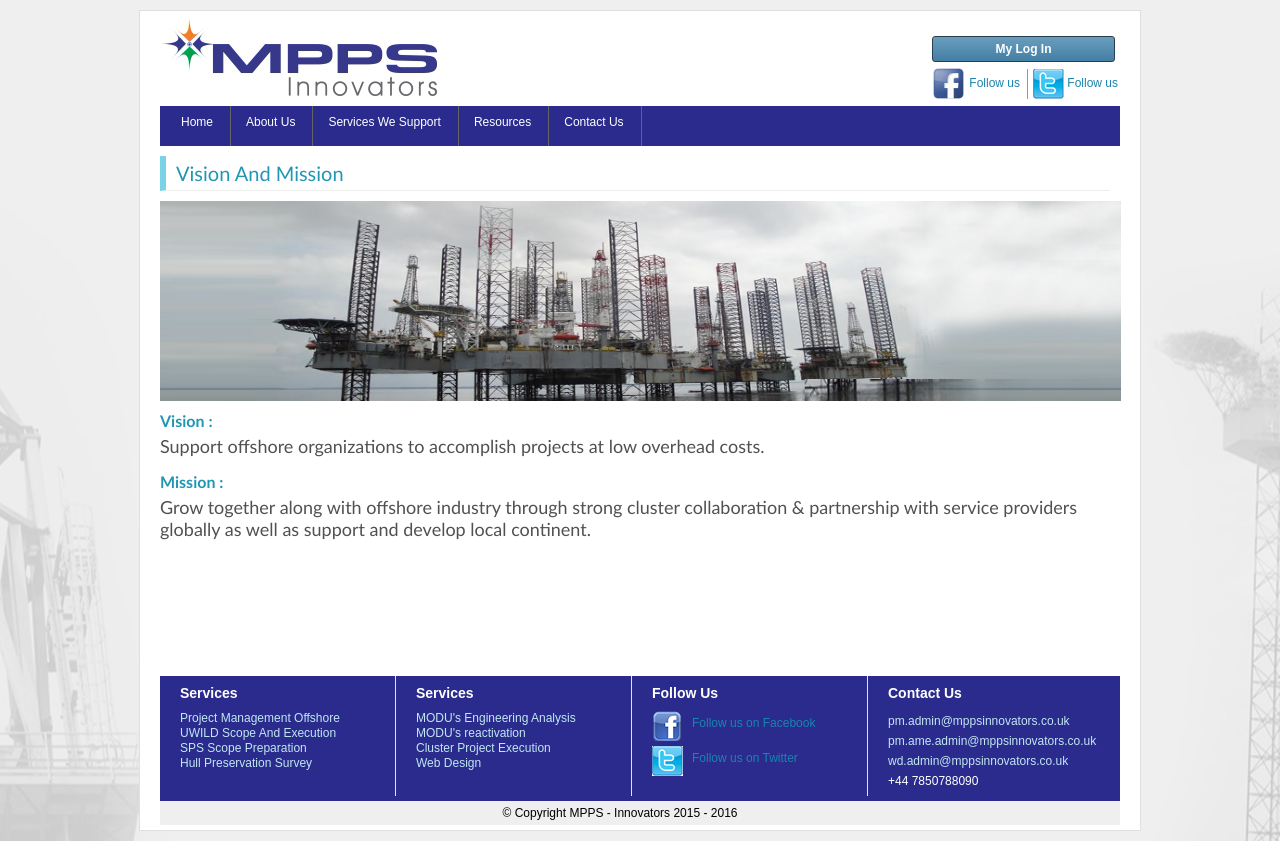
After one commit to pratheep1231kumar/mpps, a PHP site: page /database/views/vision_mission.php in a window 1280 px wide. The commit adds this page. Run offline with PHP 8.4, Linux system fonts and the light colour scheme.

Commit message:
Added Vision Mission page.

```diff
--- a/css/home.css
+++ b/css/home.css
@@ -1065,6 +1065,13 @@ a.jtxfooter_link:hover {
 	font-size:13px;
 }
 
+#vision_content {
+	padding-bottom: 5px !important;
+	padding-top: 5px !important;
+	font-family:calibri;
+	font-size:18px;
+}
+
 #contact_inner_main_content p{
 	padding-bottom: 10px;
 	padding-top: 10px;
--- /dev/null
+++ b/views/vision_mission.php
@@ -0,0 +1,23 @@
+
+<!-- Header starts -->
+<?php include_once("header.php"); ?>
+<!-- Header ends -->
+
+<div id="inner_content">
+ 	<h2>Vision And Mission</h2>
+    <div id="uwild_scope_img">
+		<img src="../images/banner.jpg" alt="Vision And Mission">
+	</div>
+	<h5>Vision :</h5>
+	<div id="vision_content">Support offshore organizations to accomplish projects at low overhead costs.</div>
+    <h5>Mission :</h5>
+    <div id="vision_content">
+    Grow together along with offshore industry through strong cluster collaboration & partnership with service providers globally as well as support and
+    develop local continent.
+	</div>
+    <p></p>
+</div>
+
+<!-- Header starts -->
+<?php include_once("footer.php"); ?>
+<!-- Header ends -->
```
Also changed, not shown: views/resources.php (+17 -10 lines).
